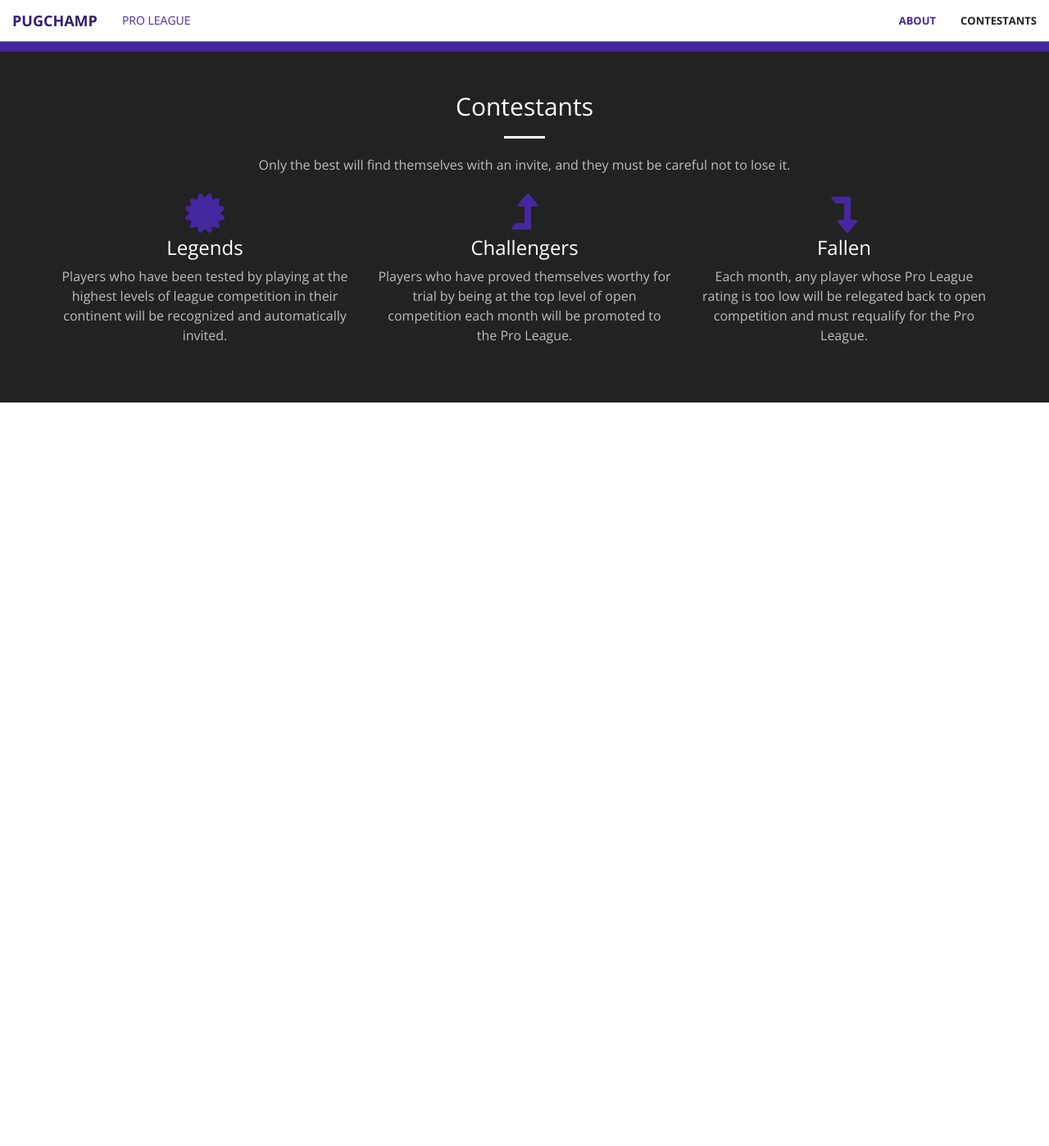
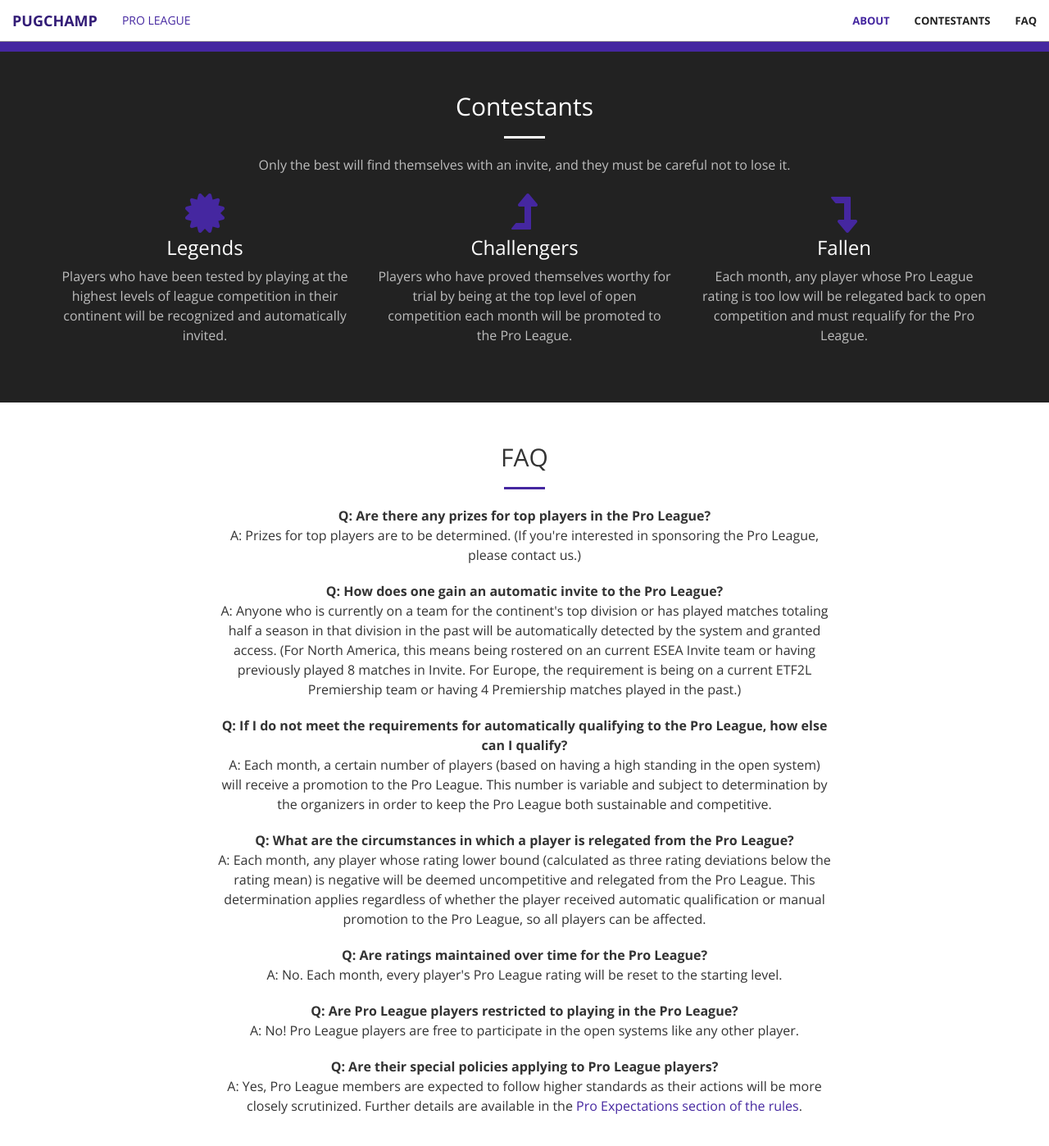
Before and after one commit to ChampGG/pug.champ.gg, a Jekyll site: the page built from pro-league.html, in a window 1280 px wide and 1400 px high, scrolled down 955 px. Shown: the whole window at 82% size. Built offline with Jekyll 4.4.1, drawn with Linux system fonts in a browser that asks for light colours; before the commit the page ends 1446 px from its top, so only the background shows below that.

Commit message:
Add Pro League FAQ.

```diff
--- a/pro-league.html
+++ b/pro-league.html
@@ -7,6 +7,8 @@ sections:
     title: About
   - id: contestants
     title: Contestants
+  - id: faq
+    title: FAQ
 ---
 
 <header style="background-image: linear-gradient(rgba(0, 0, 0, 0.45), rgba(0, 0, 0, 0.45)), url('../img/pro-league.jpg'); height: 600px;">
@@ -57,3 +59,48 @@ sections:
         </div>
     </div>
 </aside>
+<aside id="faq">
+    <div class="container">
+        <div class="row">
+            <div class="col-lg-8 col-lg-offset-2 text-center">
+                <h2 class="section-heading">FAQ</h2>
+                <hr class="dark">
+                <p>
+                    <strong>Q: Are there any prizes for top players in the Pro League?</strong>
+                    <br>
+                    A: Prizes for top players are to be determined. (If you're interested in sponsoring the Pro League, please contact us.)
+                </p>
+                <p>
+                    <strong>Q: How does one gain an automatic invite to the Pro League?</strong>
+                    <br>
+                    A: Anyone who is currently on a team for the continent's top division or has played matches totaling half a season in that division in the past will be automatically detected by the system and granted access. (For North America, this means being rostered on an current ESEA Invite team or having previously played 8 matches in Invite. For Europe, the requirement is being on a current ETF2L Premiership team or having 4 Premiership matches played in the past.)
+                </p>
+                <p>
+                    <strong>Q: If I do not meet the requirements for automatically qualifying to the Pro League, how else can I qualify?</strong>
+                    <br>
+                    A: Each month, a certain number of players (based on having a high standing in the open system) will receive a promotion to the Pro League. This number is variable and subject to determination by the organizers in order to keep the Pro League both sustainable and competitive.
+                </p>
+                <p>
+                    <strong>Q: What are the circumstances in which a player is relegated from the Pro League?</strong>
+                    <br>
+                    A: Each month, any player whose rating lower bound (calculated as three rating deviations below the rating mean) is negative will be deemed uncompetitive and relegated from the Pro League. This determination applies regardless of whether the player received automatic qualification or manual promotion to the Pro League, so all players can be affected.
+                </p>
+                <p>
+                    <strong>Q: Are ratings maintained over time for the Pro League?</strong>
+                    <br>
+                    A: No. Each month, every player's Pro League rating will be reset to the starting level.
+                </p>
+                <p>
+                    <strong>Q: Are Pro League players restricted to playing in the Pro League?</strong>
+                    <br>
+                    A: No! Pro League players are free to participate in the open systems like any other player.
+                </p>
+                <p>
+                    <strong>Q: Are their special policies applying to Pro League players?</strong>
+                    <br>
+                    A: Yes, Pro League members are expected to follow higher standards as their actions will be more closely scrutinized. Further details are available in the <a href="{{site.github.url}}/rules/#pro-expectations">Pro Expectations section of the rules</a>.
+                </p>
+            </div>
+        </div>
+    </div>
+</aside>
```
